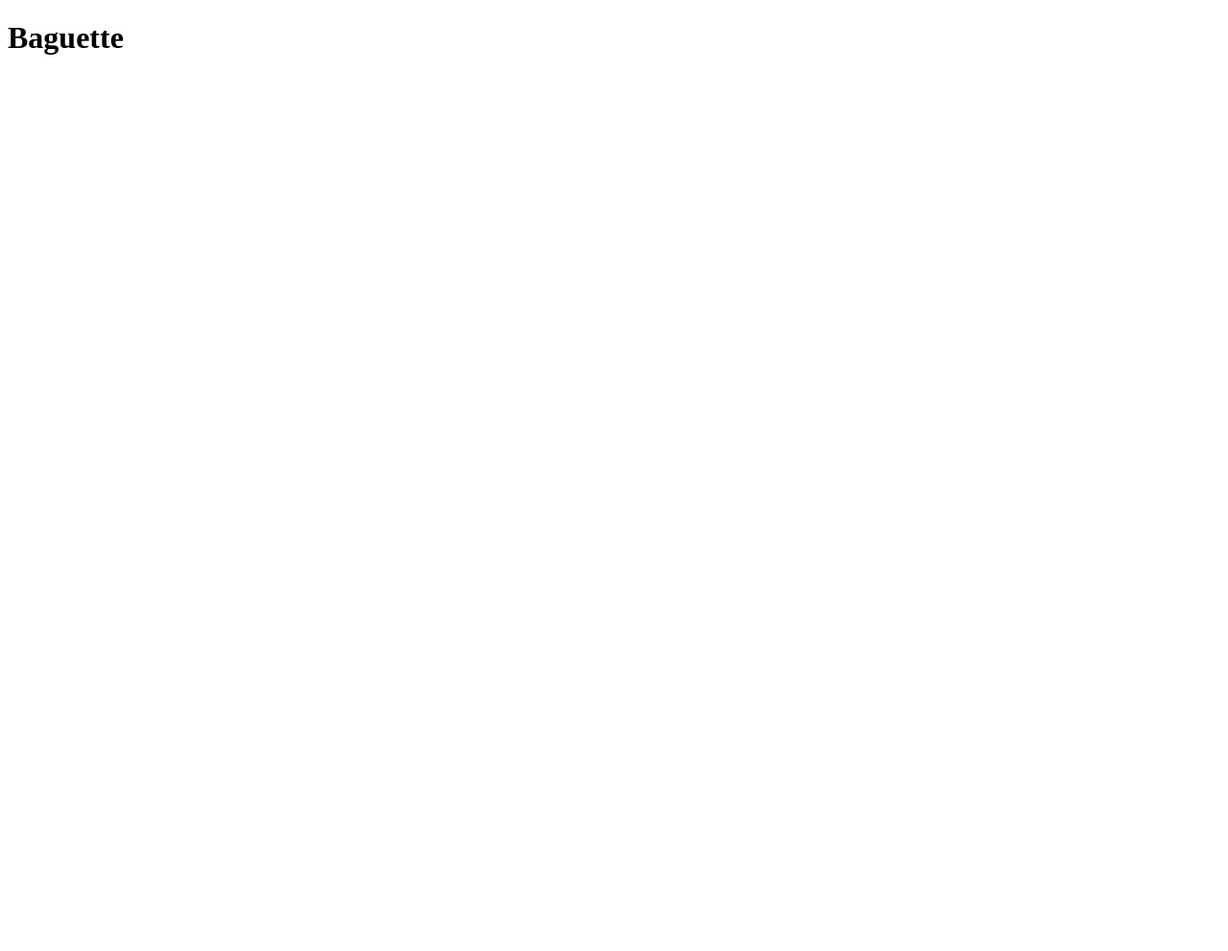
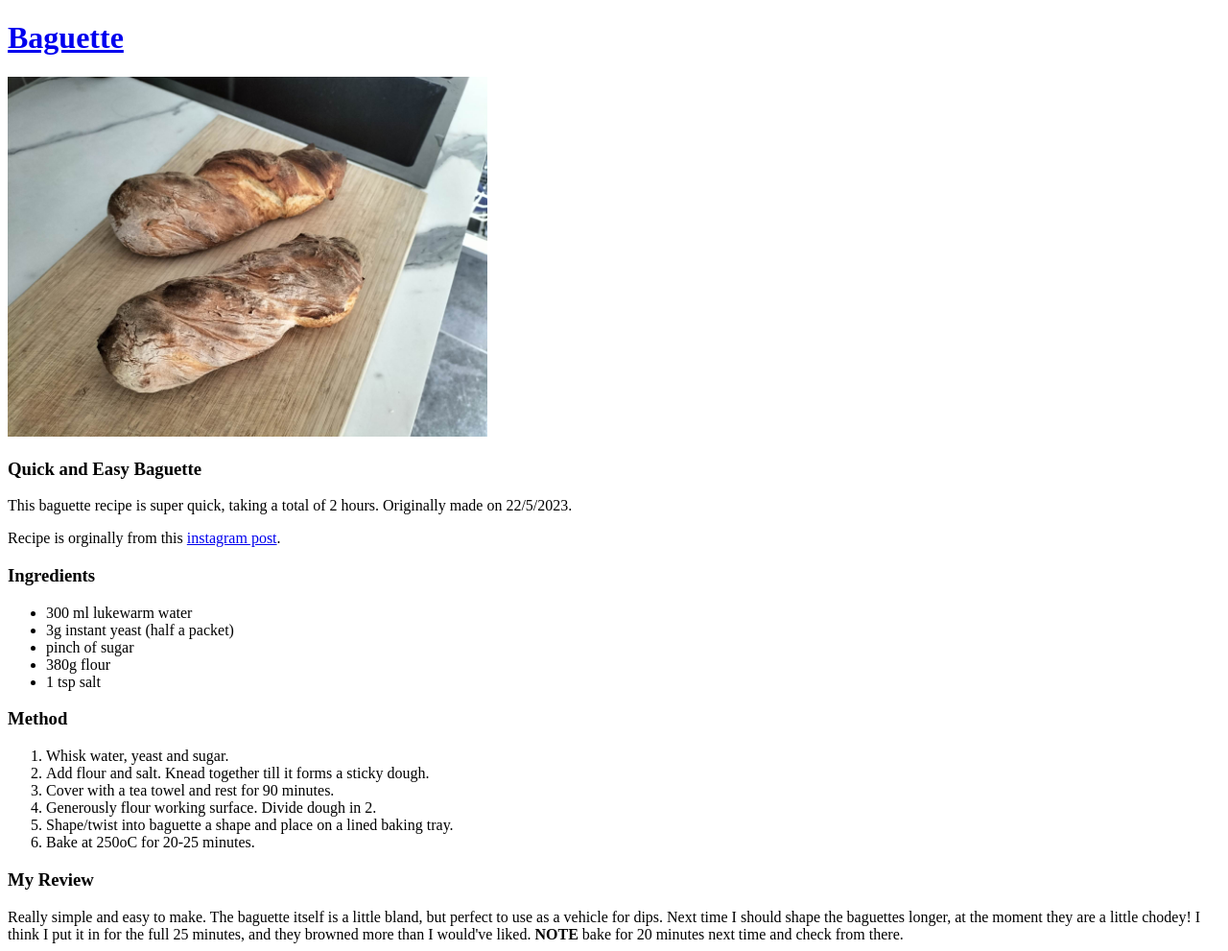
Before and after one commit to GemJams/odin-recipes, a plain HTML site: page recipes/baguette.html in a window 1280 px wide. Shown: the whole page at 96% size. Before the commit the page ends 800 px from the top, so only its background shows below. Drawn offline with Linux system fonts and the light colour scheme.

Commit message:
Complete baguette page, add list to index page

```diff
--- a/recipes/baguette.html
+++ b/recipes/baguette.html
@@ -7,7 +7,38 @@
     </head>
 
     <body>
-        <h1>Baguette</h1>
+        <h1><a href="../index.html">Baguette</a></h1>
+        <img src="../images/baguette.jpg"width="500">
+        <h3>Quick and Easy Baguette</h3>
+        This baguette recipe is super quick, taking a total of 2 hours. Originally made on 22/5/2023.
+        <p>Recipe is orginally from this <a href="https://www.instagram.com/p/CqYOI7OJzws/?fbclid=IwAR22PhOwu1pj_oHlIC-g7BwGGpL_gbPAO9RrxpZBabjf_uoDC10K5JJ4WVI" >instagram post</a>.</p>
+
+        <h3>Ingredients</h3>
+
+        <ul>
+            <li>300 ml lukewarm water</li>
+            <li>3g instant yeast (half a packet)</li>
+            <li>pinch of sugar</li>
+            <li>380g flour</li>
+            <li>1 tsp salt</li>
+
+        </ul>
+
+        <h3>Method</h3>
+
+        <ol>
+            <li>Whisk water, yeast and sugar.</li>
+            <li>Add flour and salt. Knead together till it forms a sticky dough.</li>
+            <li>Cover with a tea towel and rest for 90 minutes.</li>
+            <li>Generously flour working surface. Divide dough in 2.</li>
+            <li>Shape/twist into baguette a shape and place on a lined baking tray.</li>
+            <li>Bake at 250oC for 20-25 minutes.</li>
+        </ol>
+
+        <h3>My Review</h3>
+        Really simple and easy to make. The baguette itself is a little bland, but perfect to use as a vehicle for dips.
+        Next time I should shape the baguettes longer, at the moment they are a little chodey!
+        I think I put it in for the full 25 minutes, and they browned more than I would've liked. <strong> NOTE</strong> bake for 20 minutes next time and check from there.
     </body>
 
 
```
Also changed, not shown: index.html (+6 -3 lines), images/baguette.jpg (added).
